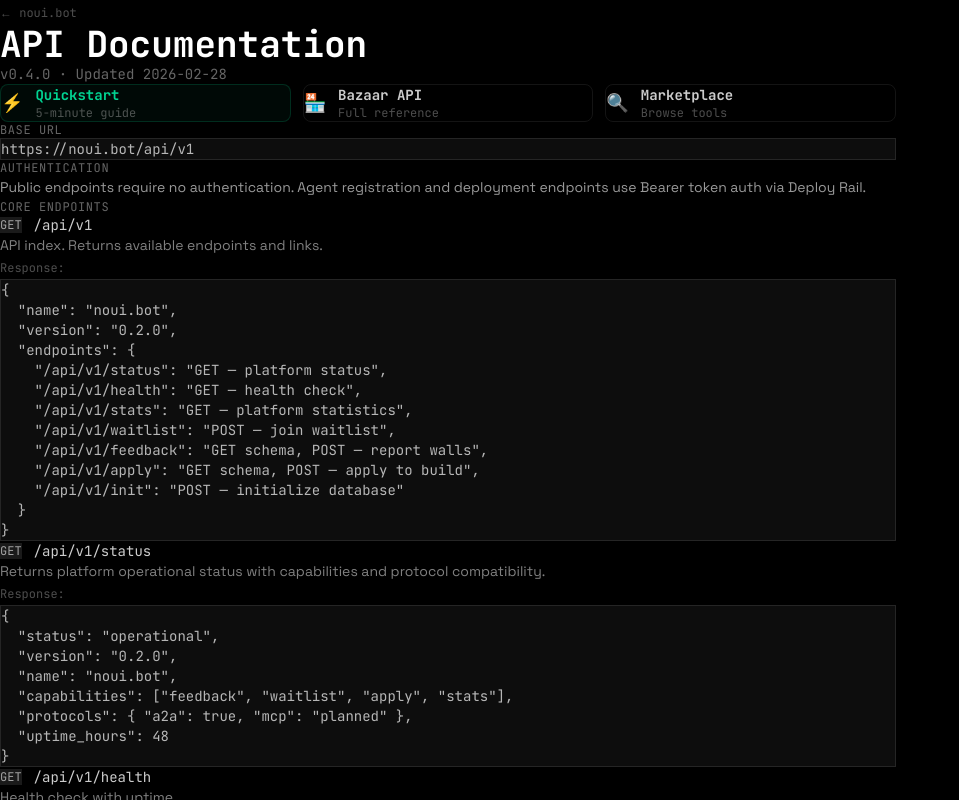
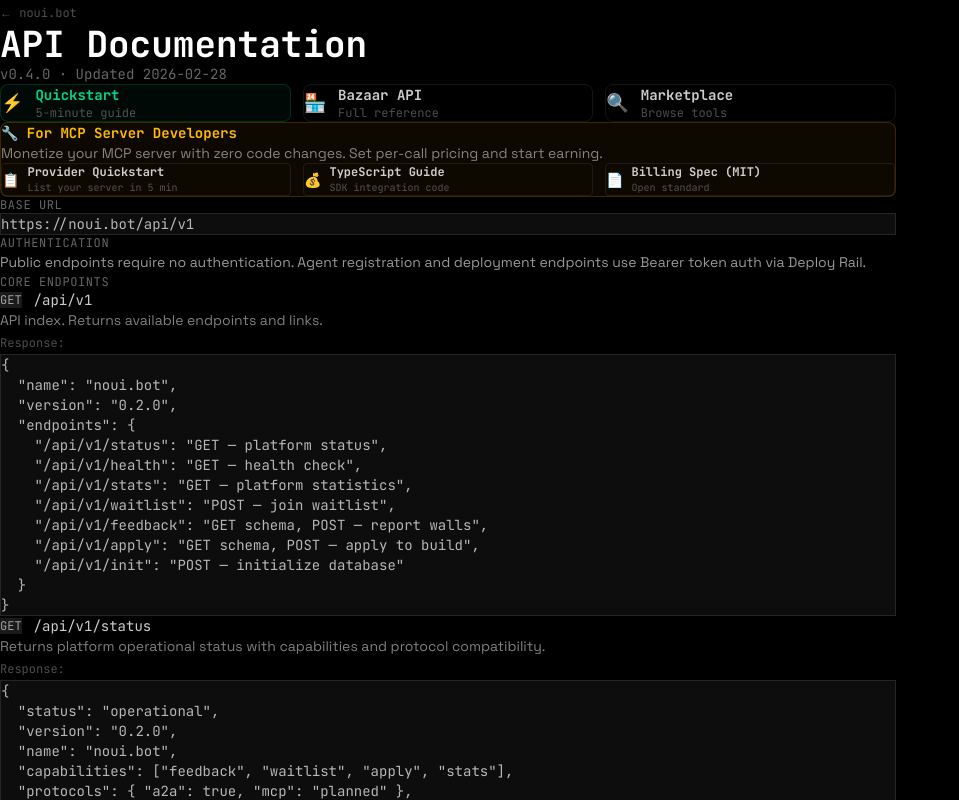
Before and after one commit to TombStoneDash/noui-bot, a Next.js app: page /docs in a window 1280 px wide. Shown: the top 800 px of the page, without its empty margins (0-959 px from the left). Built offline with nearby package versions, Linux system fonts and the light colour scheme.

Commit message:
feat: add provider section to docs index page
- Prominent amber-highlighted section for MCP server developers
- Links to provider quickstart, TypeScript guide, and billing spec
- Better funnel from GitHub issue clicks → docs → registration

```diff
--- a/src/app/docs/page.tsx
+++ b/src/app/docs/page.tsx
@@ -21,7 +21,7 @@
       <p className="text-white/40 font-mono text-sm mb-8">v0.4.0 &middot; Updated 2026-02-28</p>
 
       {/* Quick Links */}
-      <div className="grid grid-cols-1 md:grid-cols-3 gap-3 mb-16">
+      <div className="grid grid-cols-1 md:grid-cols-3 gap-3 mb-8">
         <a href="/docs/quickstart" className="flex items-center gap-3 p-4 border border-emerald-500/20 bg-emerald-500/5 rounded-lg hover:border-emerald-500/30 transition-colors group">
           <span className="text-lg">⚡</span>
           <div>
@@ -43,6 +43,37 @@
             <div className="font-mono text-xs text-white/30">Browse tools</div>
           </div>
         </a>
+      </div>
+
+      {/* Provider Section */}
+      <div className="border border-amber-500/20 bg-amber-500/5 rounded-lg p-6 mb-16">
+        <h2 className="font-mono text-sm font-bold text-amber-400 mb-3">🔧 For MCP Server Developers</h2>
+        <p className="text-white/50 text-sm mb-4">
+          Monetize your MCP server with zero code changes. Set per-call pricing and start earning.
+        </p>
+        <div className="grid grid-cols-1 md:grid-cols-3 gap-3">
+          <a href="/docs/guides/provider-quickstart" className="flex items-center gap-2 p-3 border border-white/[0.08] rounded hover:border-amber-500/30 transition-colors">
+            <span className="text-sm">📋</span>
+            <div>
+              <div className="font-mono text-xs font-bold text-white/80">Provider Quickstart</div>
+              <div className="font-mono text-[10px] text-white/30">List your server in 5 min</div>
+            </div>
+          </a>
+          <a href="/docs/guides/monetize-mcp-server" className="flex items-center gap-2 p-3 border border-white/[0.08] rounded hover:border-amber-500/30 transition-colors">
+            <span className="text-sm">💰</span>
+            <div>
+              <div className="font-mono text-xs font-bold text-white/80">TypeScript Guide</div>
+              <div className="font-mono text-[10px] text-white/30">SDK integration code</div>
+            </div>
+          </a>
+          <a href="/specs/mcp-billing-v1" className="flex items-center gap-2 p-3 border border-white/[0.08] rounded hover:border-amber-500/30 transition-colors">
+            <span className="text-sm">📄</span>
+            <div>
+              <div className="font-mono text-xs font-bold text-white/80">Billing Spec (MIT)</div>
+              <div className="font-mono text-[10px] text-white/30">Open standard</div>
+            </div>
+          </a>
+        </div>
       </div>
 
       <section className="space-y-16">
```
